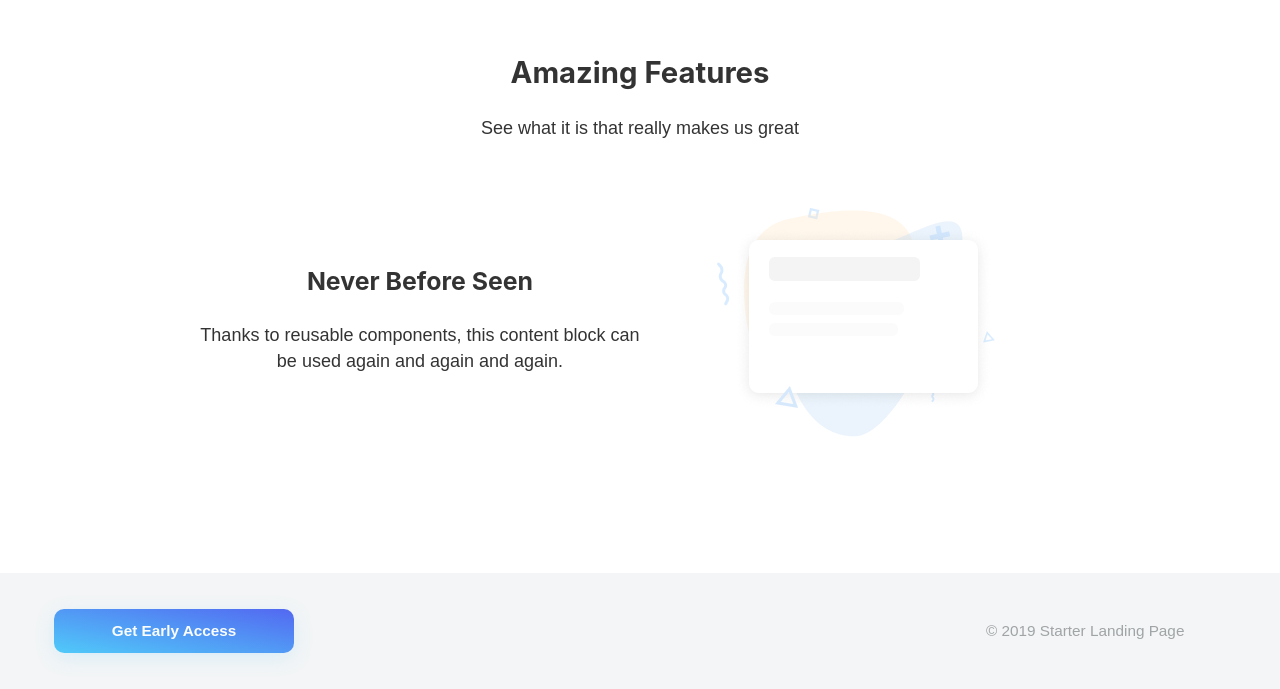
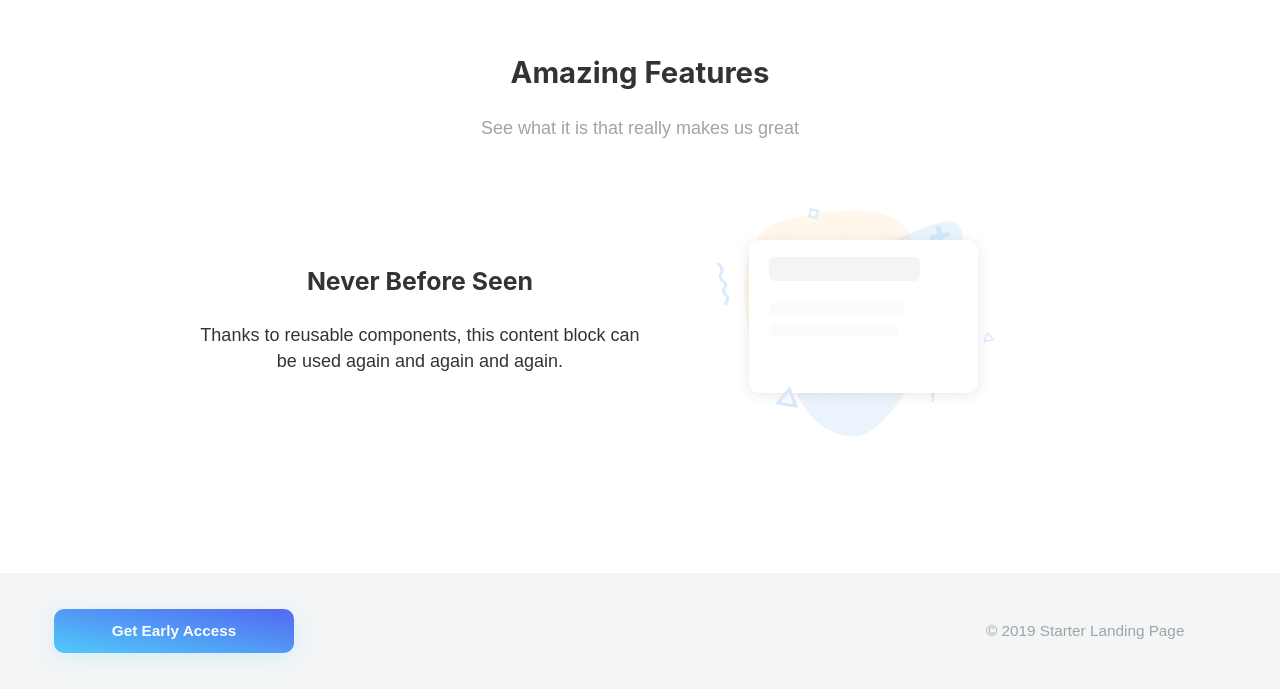
Before and after one commit to gillkyle/gatsby-starter-landing-page, a Gatsby site: page / in a window 1280 px wide. Shown: the part 969-1658 px from the top of the page. Built offline with nearby package versions, Linux system fonts and the light colour scheme; Gatsby itself is replaced by a stand-in of ours.

Commit message:
lighter text variants

```diff
--- a/src/components/content.js
+++ b/src/components/content.js
@@ -1,11 +1,14 @@
 import React from "react"
 
 import feature from "../images/feature.png"
+import { COLORS } from "../styles/constants"
 
 const Content = () => (
   <div style={{ padding: "4rem 1rem", textAlign: "center" }}>
     <h2>Amazing Features</h2>
-    <p>See what it is that really makes us great</p>
+    <p style={{ color: COLORS.mediumGray }}>
+      See what it is that really makes us great
+    </p>
     <content
       style={{
         display: "grid",
```
